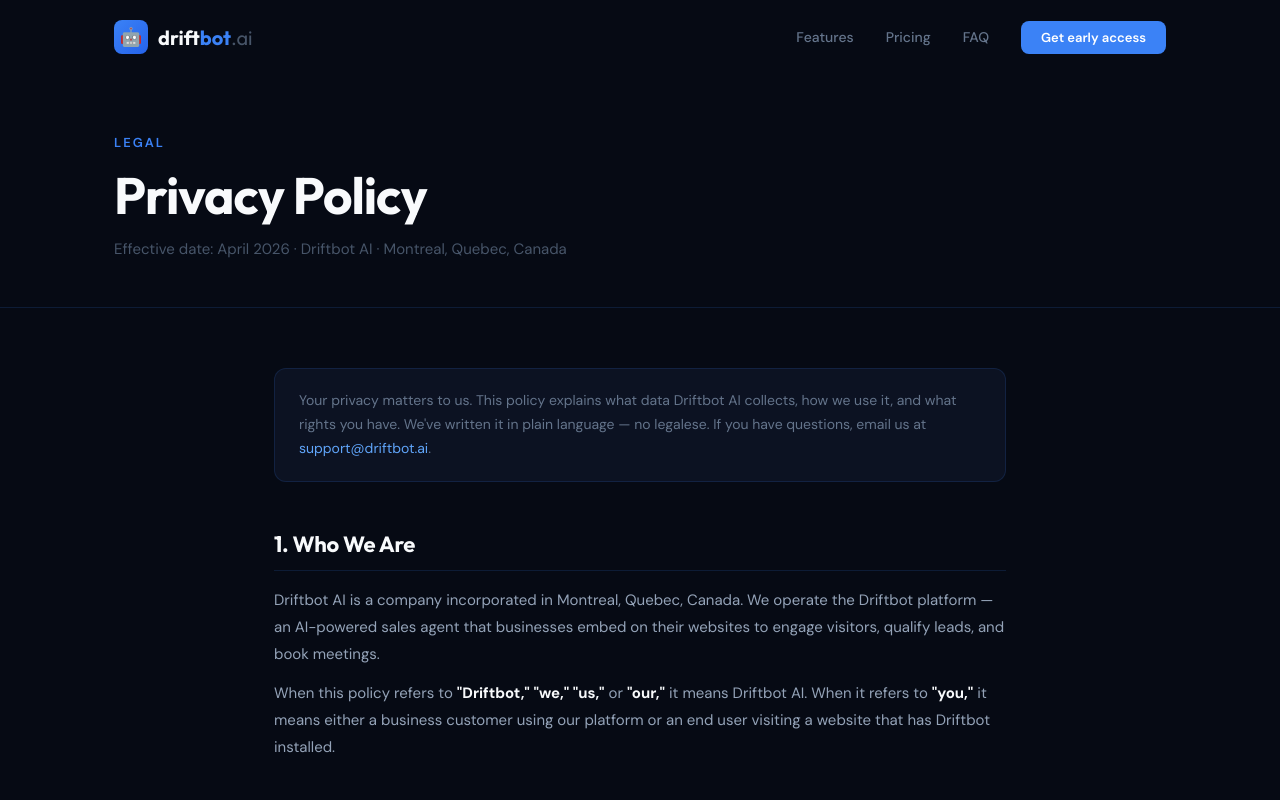
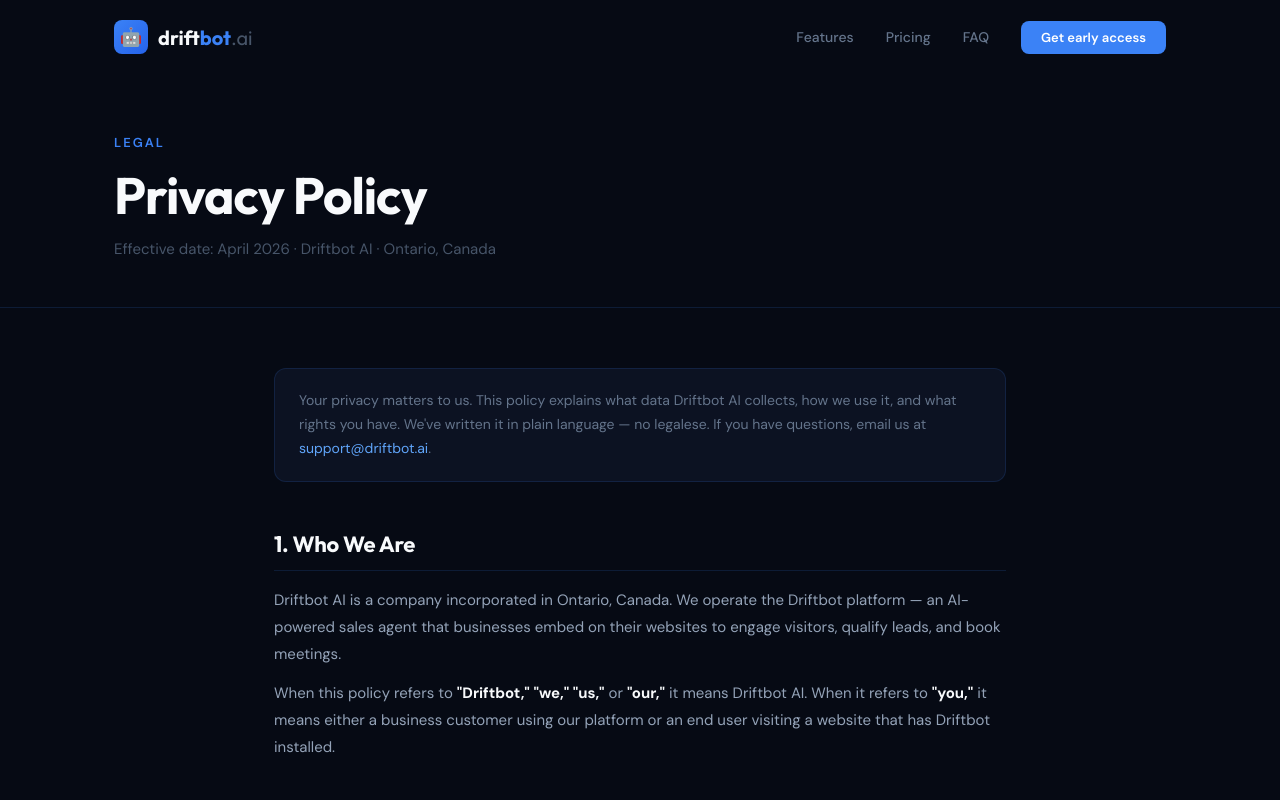
Before and after one commit to pdep183/Driftbot-site, a Next.js app: page /privacy in a window 1280 px wide. Shown: the top 800 px of the page. Built offline with nearby package versions, Linux system fonts and the light colour scheme.

Commit message:
location correction

```diff
--- a/app/privacy/page.js
+++ b/app/privacy/page.js
@@ -113,7 +113,7 @@
           <h1 style={{ fontFamily: "'Outfit', sans-serif", fontSize: "clamp(32px, 4vw, 52px)", fontWeight: 700, lineHeight: 1.1, letterSpacing: "-0.02em", marginBottom: 16 }}>
             Privacy Policy
           </h1>
-          <p style={{ fontSize: 15, color: COLORS.gray500 }}>Effective date: April 2026 · Driftbot AI · Montreal, Quebec, Canada</p>
+          <p style={{ fontSize: 15, color: COLORS.gray500 }}>Effective date: April 2026 · Driftbot AI · Ontario, Canada</p>
         </div>
       </div>
 
@@ -126,7 +126,7 @@
         </div>
 
         <Section title="1. Who We Are">
-          <p>Driftbot AI is a company incorporated in Montreal, Quebec, Canada. We operate the Driftbot platform — an AI-powered sales agent that businesses embed on their websites to engage visitors, qualify leads, and book meetings.</p>
+          <p>Driftbot AI is a company incorporated in Ontario, Canada. We operate the Driftbot platform — an AI-powered sales agent that businesses embed on their websites to engage visitors, qualify leads, and book meetings.</p>
           <p style={{ marginTop: 12 }}>When this policy refers to <strong style={{ color: COLORS.white }}>"Driftbot," "we," "us,"</strong> or <strong style={{ color: COLORS.white }}>"our,"</strong> it means Driftbot AI. When it refers to <strong style={{ color: COLORS.white }}>"you,"</strong> it means either a business customer using our platform or an end user visiting a website that has Driftbot installed.</p>
         </Section>
 
@@ -272,7 +272,7 @@
           <p>If you have any questions about this privacy policy or how we handle your data, please reach out:</p>
           <div style={{ background: COLORS.bgCard, border: `1px solid ${COLORS.blueBorder}`, borderRadius: 12, padding: "24px", marginTop: 16, display: "flex", flexDirection: "column", gap: 8 }}>
             <div style={{ fontWeight: 600, color: COLORS.white, fontFamily: "'Outfit', sans-serif" }}>Driftbot AI</div>
-            <div style={{ color: COLORS.gray400, fontSize: 14 }}>Montreal, Quebec, Canada</div>
+            <div style={{ color: COLORS.gray400, fontSize: 14 }}>Ontario, Canada</div>
             <a href="mailto:support@driftbot.ai" style={{ color: COLORS.blueLight, textDecoration: "none", fontSize: 14 }}>support@driftbot.ai</a>
           </div>
         </Section>
```
